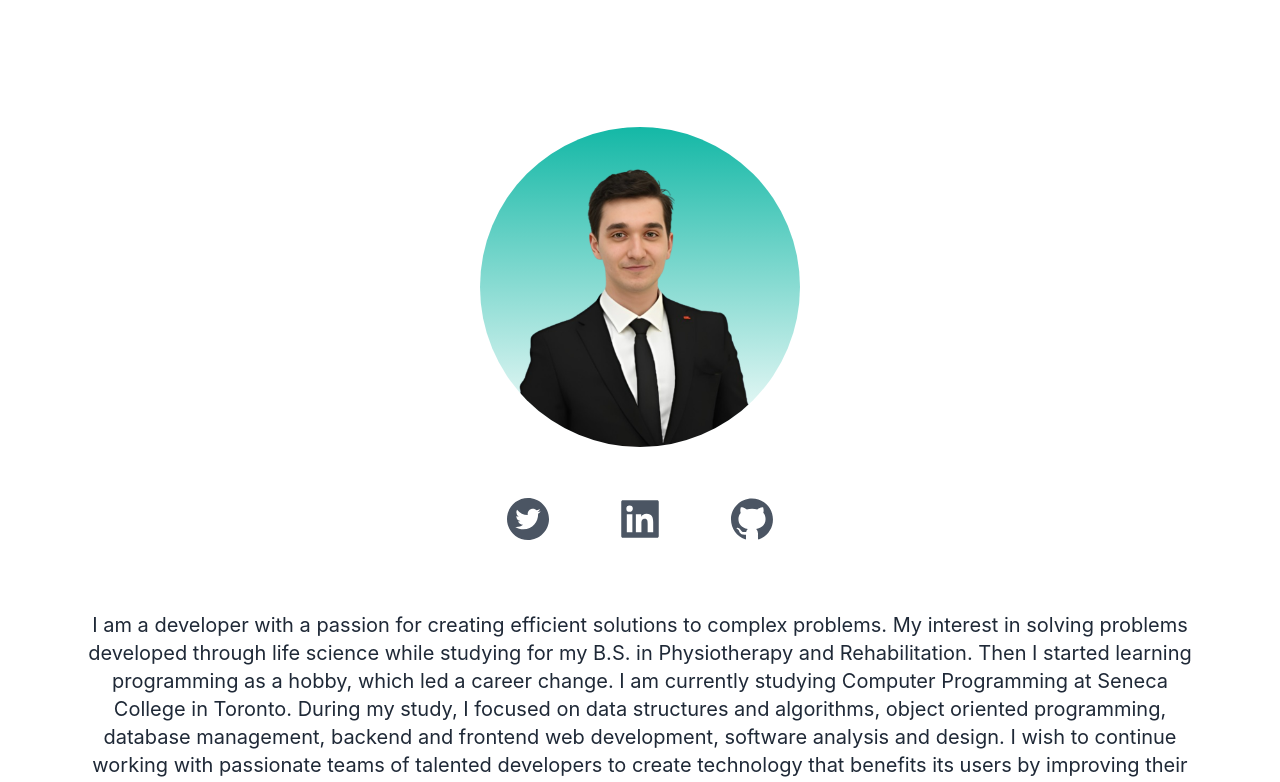
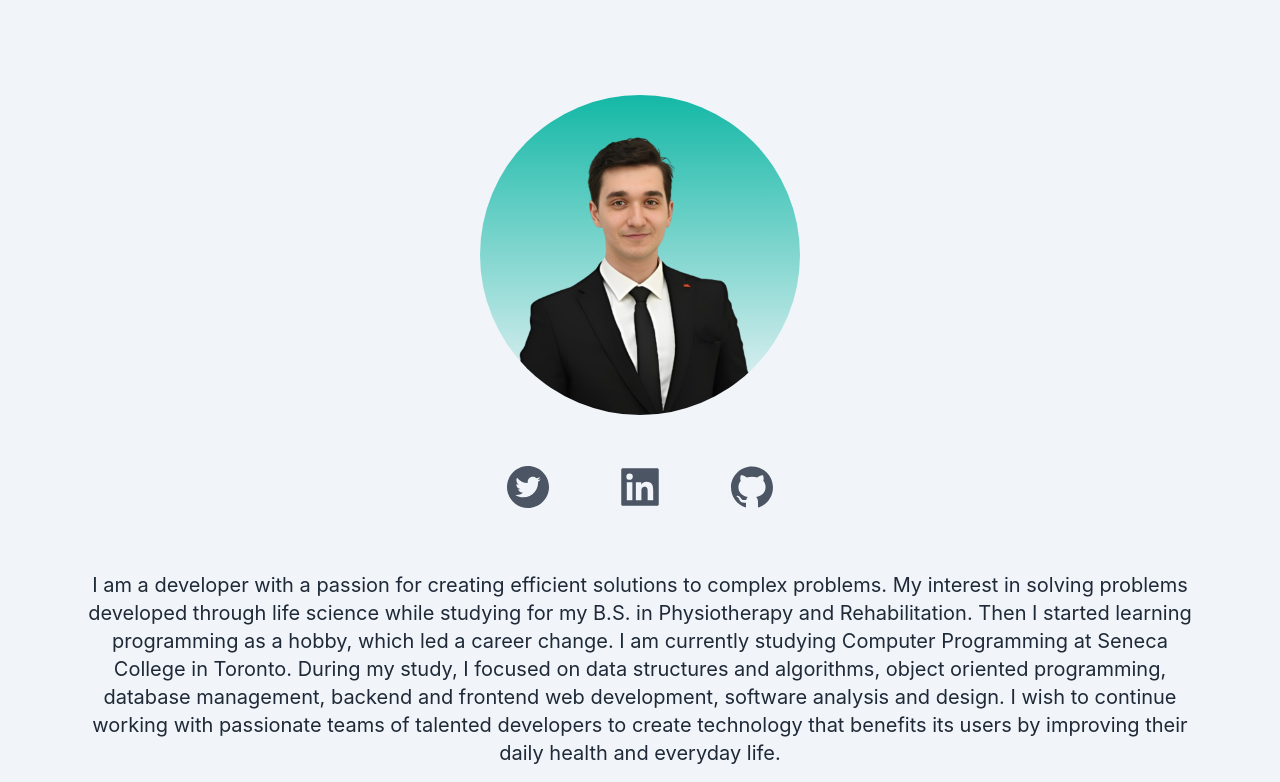
Before and after one commit to tarikozturk017/portfolio, a Next.js app in the folder portfolio/: page / in a window 1280 px wide. Shown: the part 381-1163 px from the top of the page. Built offline with nearby package versions, Linux system fonts and the light colour scheme.

Commit message:
styling update

```diff
--- a/portfolio/pages/components/Projects.js
+++ b/portfolio/pages/components/Projects.js
@@ -28,10 +28,10 @@ const Projects = () => {
           </div>
         <div className="w-auto lg:flex gap-10">
 
-            <div className="text-center  p-10 rounded-xl my-10 flex-1 dark:text-gray-200">
-          <h3 className="text-3xl mb-12 font-medium  dark:text-gray-200">All Projects List</h3>
+            <div className=" p-10 rounded-xl my-10 flex-1 dark:text-gray-200">
+          <h3 className="text-3xl mb-12 text-center font-medium  dark:text-gray-200">All Projects List</h3>
 
-                <ul className="list-disc">
+                <ul className="list-disc lg:px-60 md:px-48">
                   {data.map((project) => {
                     // let pImg = project.images.static
                     return (
--- a/portfolio/pages/index.js
+++ b/portfolio/pages/index.js
@@ -1,5 +1,5 @@
 import Head from 'next/head'
-import {BsFillMoonStarsFill} from 'react-icons/bs'
+import {BsFillMoonStarsFill, BsSunFill } from 'react-icons/bs'
 import {AiFillTwitterCircle, AiFillLinkedin, AiFillGithub} from 'react-icons/ai'
 import { useState } from 'react';
 import Image from 'next/image';
@@ -32,13 +32,16 @@ export default function Home() {
         <link rel="icon" href="/favicon.ico" />
       </Head>
 
-      <main className=' pb-36 bg-white px-10 md:px-20 lg:40 dark:bg-gray-900'>
+      <main className=' pb-36 bg-slate-100 px-10 md:px-20 lg:40 dark:bg-gray-900'>
         <section className='min-h-screen'>
           <nav className='py-10 mb-12 flex justify-between dark:text-white'>
             <h1 className=' text-xl font-burtons'><a href="#projects" className='scroll-smooth'>Projects</a>&emsp;|&emsp;<a href="">Blog</a></h1>
             <ul className='flex items-center'>
               <li>
-                <BsFillMoonStarsFill className='cursor-pointer text-2xl' onClick={() => setDarkMode(!darkMode)}/>
+                { darkMode ?
+                  <BsSunFill className='cursor-pointer text-2xl' onClick={() => setDarkMode(!darkMode)}/> :
+                  <BsFillMoonStarsFill className='cursor-pointer text-2xl' onClick={() => setDarkMode(!darkMode)}/>
+                }
               </li>
               <li><a className='bg-gradient-to-r from-cyan-500 to-teal-500 text-white px-4 py-2 rounded-md ml-8' href="#">Resume</a></li>
             </ul>
@@ -48,15 +51,15 @@ export default function Home() {
             <h2 className='text-5xl py-2 text-teal-600 font-medium md:text-6xl dark:text-teal-400'>Tarik Ozturk</h2>
             <h3 className='text-2xl py-2 md:text-3xl dark:text-white'>Software Developer </h3>
           </div>
-          <div className="mx-auto bg-gradient-to-b from-teal-500 rounded-full w-80 h-80 relative overflow-hidden mt-20 md:h-84 md:w-84">
+          <div className="mx-auto bg-gradient-to-b from-teal-500 rounded-full w-80 h-80 relative overflow-hidden my-12 md:h-84 md:w-84">
               <Image src={tarikPic} layout="fill" objectFit="cover" />
             </div>
-          <div className='text-5xl flex justify-center my-12 gap-16 text-gray-600 dark:text-gray-400'>
+          <div className='text-5xl flex justify-center my-1 gap-16 text-gray-600 dark:text-gray-400'>
           <a href="https://twitter.com/tarikozturk017" target={'_blank'}><AiFillTwitterCircle /></a>
             <a href="https://www.linkedin.com/in/tarik-ozturk-28b050159/" target={'_blank'}><AiFillLinkedin /></a>
             <a href="https://github.com/tarikozturk017" target={'_blank'}><AiFillGithub /></a>
           </div>
-            <p className=' text-center text-md mt-10 py-5 leading-8 text-gray-800 md:text-xl mx-w-xl mx-auto dark:text-gray-200'>I am a developer with a passion for creating efficient solutions to complex problems.
+            <p className=' text-center text-md mt-10 py-5 leading-8 text-gray-800 md:text-xl max-w-7xl mx-auto dark:text-gray-200'>I am a developer with a passion for creating efficient solutions to complex problems.
               My interest in solving problems developed through life science while studying for my B.S. in
               Physiotherapy and Rehabilitation. Then I started learning programming as a hobby, which led a
               career change. I am currently studying Computer Programming at Seneca College in Toronto. During
```
